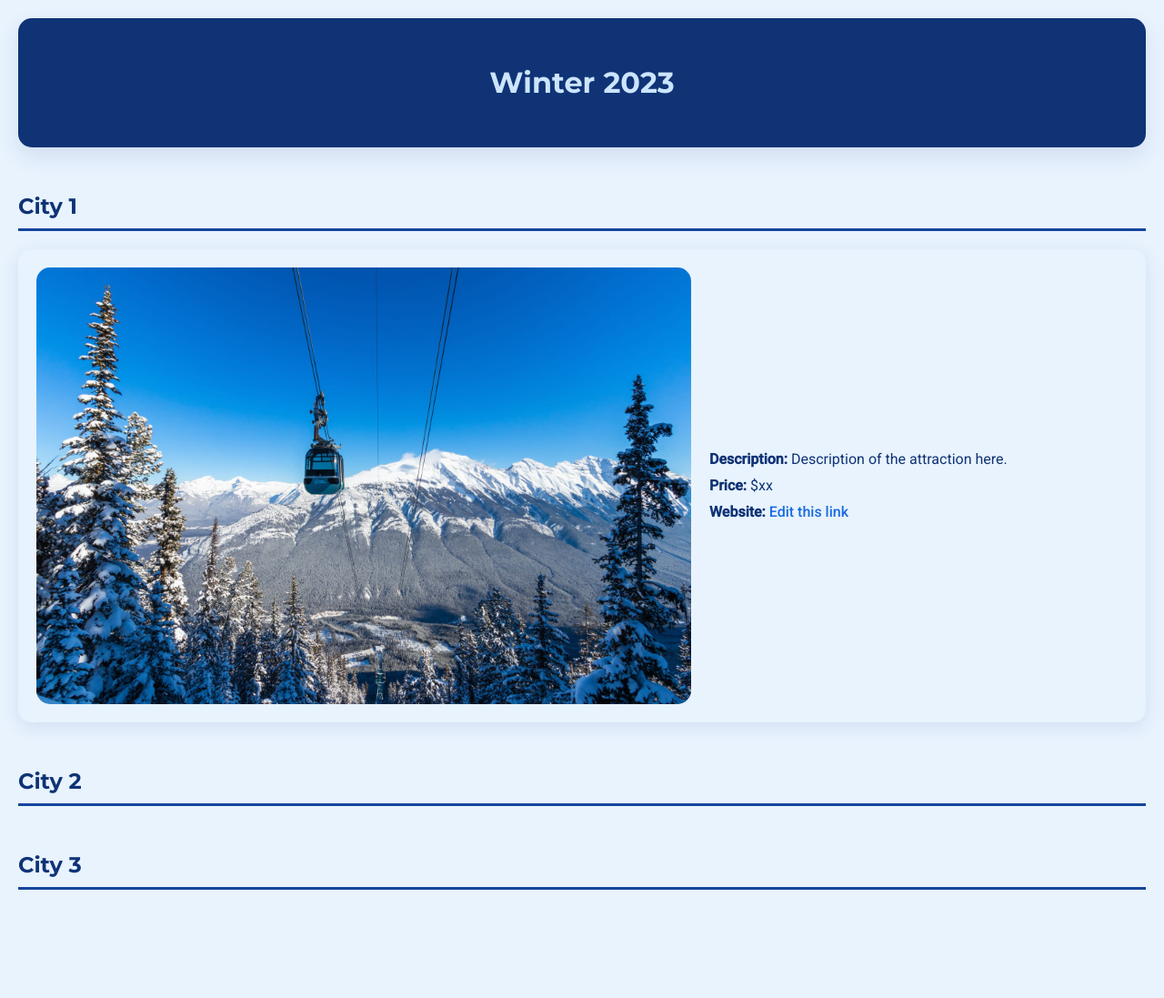
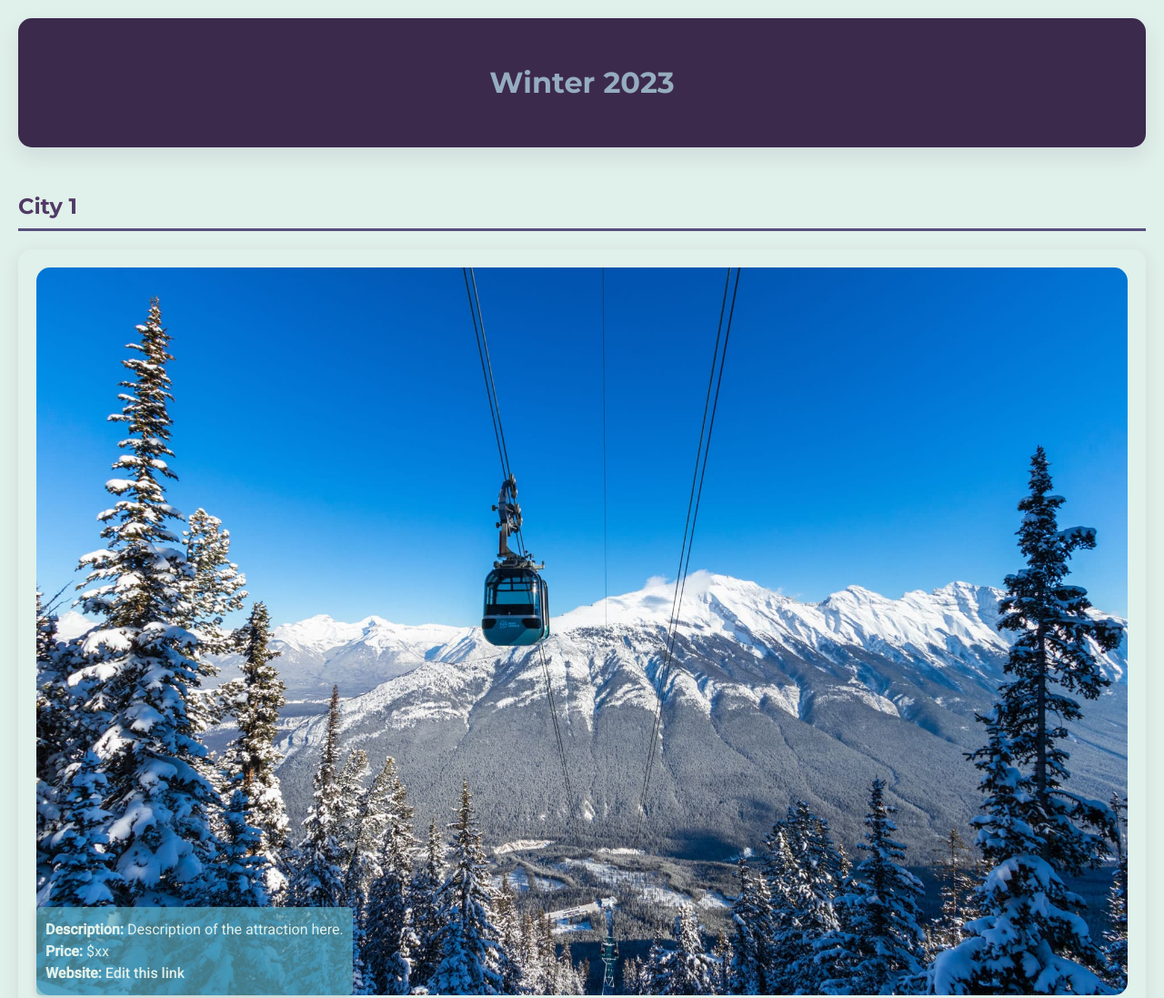
Before and after one commit to 3vilArtx/3vilArtx.github.io, a plain HTML site: page index.html in a window 1280 px wide. Shown: the top 1097 px of the page at 91% size. Before the commit the page ends 1018 px from the top, so only its background shows below. Drawn offline with Linux system fonts and the light colour scheme.

Commit message:
update css

```diff
--- a/styles.css
+++ b/styles.css
@@ -4,18 +4,18 @@ body {
     font-family: 'Roboto', sans-serif;
     margin: 0;
     padding: 20px;
-    background-color: #E8F3FE;  /* Lightest color from the palette for background */
-    color: #0F3375;  /* Darkest color from the palette for primary text */
+    background-color: #E0F0EA;  /* Lightest color from the new palette for background */
+    color: #503A65;  /* Dark text color */
 }
 
 header {
     text-align: center;
     padding: 30px 0;
-    background-color: #0F3375;  /* Darkest color from the palette */
-    color: #CCE4FD;  /* Light color for contrast */
+    background-color: #3C2A4D;  /* Darkest color from the palette */
+    color: #95ADBE;  /* Lighter color for contrast */
     border-radius: 15px;
     font-family: 'Montserrat', sans-serif;
-    box-shadow: 0 10px 25px rgba(15, 51, 117, 0.1);
+    box-shadow: 0 10px 25px rgba(60, 42, 77, 0.1);
 }
 
 .city-section {
@@ -24,34 +24,33 @@ header {
 
 h2 {
     font-weight: 700;
-    border-bottom: 3px solid #13459C;  /* A slightly lighter shade for contrast */
+    border-bottom: 3px solid #574F7D;  /* Mid shade for contrast */
     padding-bottom: 10px;
     margin-top: 40px;
     font-family: 'Montserrat', sans-serif;
 }
 
 .attraction {
-    background-color: #E8F3FE;  /* Background color matching the body */
+    background-color: #E0F0EA;  /* Background color matching the body */
     padding: 20px;
     border-radius: 15px;
-    box-shadow: 0 5px 20px rgba(15, 51, 117, 0.1);
+    box-shadow: 0 5px 20px rgba(60, 42, 77, 0.1);
     transition: box-shadow 0.3s, transform 0.3s;
     display: flex;
     margin-top: 20px;
     flex-wrap: wrap;
     align-items: center;  /* Vertically center content */
+    position: relative;  /* To position the overlay */
 }
 
 .attraction:hover {
     transform: translateY(-10px);
-    box-shadow: 0 10px 30px rgba(15, 51, 117, 0.15);
+    box-shadow: 0 10px 30px rgba(60, 42, 77, 0.15);
 }
 
 .attraction img {
-    max-width: 60%;  /* Larger width for emphasis */
+    max-width: 100%;
     border-radius: 15px;
-    flex: 1;
-    margin-right: 20px;
     transition: transform 0.3s;
 }
 
@@ -60,36 +59,37 @@ h2 {
 }
 
 .attraction-info {
-    flex: 1;
-    max-width: 40%;  /* Limiting width so image gets more space */
+    position: absolute;  /* Absolute positioning for overlay */
+    bottom: 20px;  /* Positioned at the bottom of the image */
+    left: 20px;  /* Left margin for alignment */
+    background-color: rgba(95, 173, 190, 0.7);  /* Slightly transparent background for text readability */
+    padding: 10px;
+    border-radius: 5px;
+    box-shadow: 0 2px 10px rgba(60, 42, 77, 0.2);
 }
 
-.attraction-info p {
-    margin: 10px 0;
-    color: #0F3375;  /* Darkest color for text */
+.attraction-info p,
+.attraction-info a {
+    margin: 5px 0;
+    color: #E0F0EA;  /* Light color for text on the overlay */
 }
 
 .attraction-info a {
-    color: #196BDE;  /* Brighter color for links */
     text-decoration: none;
     transition: color 0.3s;
     font-weight: 500;
 }
 
 .attraction-info a:hover {
-    color: #1557C0;  /* Slightly darker color on hover */
+    color: #574F7D;  /* Mid shade color on hover */
 }
 
 /* Media query for mobile */
 @media (max-width: 768px) {
-    .attraction {
-        flex-direction: column;
-    }
-
-    .attraction img {
-        margin: 0;
-        margin-bottom: 20px;
-        max-width: 100%;
+    .attraction-info {
+        position: static;  /* Reset positioning for mobile */
+        background-color: rgba(95, 173, 190, 0.9);  /* Less transparency for better readability */
+        margin-top: 15px;
     }
 
     body {
```
